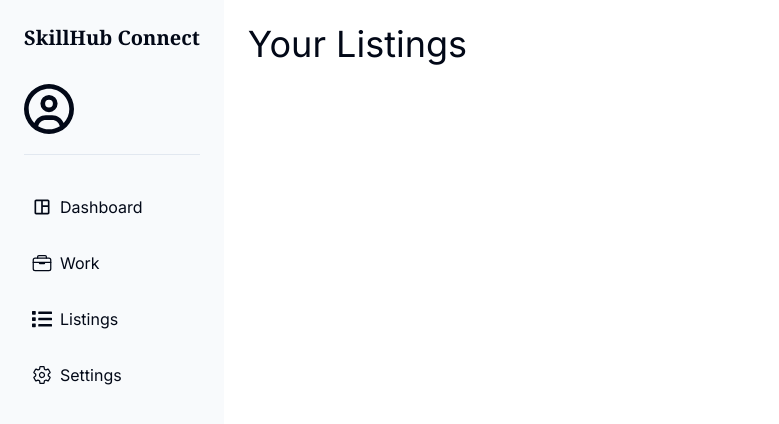
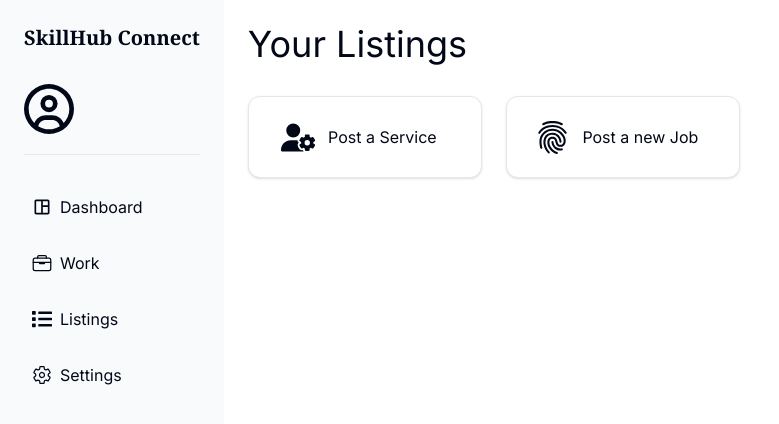
Before and after one commit to shahbaz4783/SkillHub-Connect, a Next.js app: page /dashboard/listings in a window 1280 px wide. Shown: the top 424 px of the page, without its empty margins (0-779 px from the left). Built offline with nearby package versions, Linux system fonts and the light colour scheme; no server answers.

Commit message:
deploument error fic

```diff
--- a/src/app/dashboard/layout.tsx
+++ b/src/app/dashboard/layout.tsx
@@ -2,7 +2,6 @@ import AdminNavbar from '@/components/shared/AdminNavbar';
 import React from 'react';
 
 const layout = ({
-	pageTitle,
 	children,
 }: {
 	pageTitle: string;
--- a/src/app/dashboard/listings/page.tsx
+++ b/src/app/dashboard/listings/page.tsx
@@ -1,4 +1,4 @@
-import ServicePostForm from '@/components/forms/ServicePostForm';
+import ListingRoutes from '@/components/cards/ListingRoutes';
 import DashboardHeader from '@/components/shared/DashboardHeader';
 import React from 'react';
 
@@ -6,6 +6,7 @@ const AdminServicePage = () => {
 	return (
 		<>
 			<DashboardHeader title='Your Listings' />
+			<ListingRoutes />
 		</>
 	);
 };
--- /dev/null
+++ b/src/components/cards/ListingRoutes.tsx
@@ -0,0 +1,22 @@
+import Link from 'next/link';
+import { Card, CardContent, CardHeader } from '../ui/card';
+import { LISTING_ROUTES } from '@/constants/quick-action.routes';
+
+const ListingRoutes = () => {
+	return (
+		<menu className='grid grid-cols-1 md:grid-cols-4 gap-6 justify-between'>
+			{LISTING_ROUTES.map((data) => (
+				<Link key={data.path} href={data.path}>
+					<Card className='cursor-pointer py-4 px-6 w-full flex justify-center items-center'>
+						<CardHeader className='flex justify-center items-center'>
+							{data.icon && <data.icon size={35} />}
+						</CardHeader>
+						<CardContent className='text-center'>{data.title}</CardContent>
+					</Card>
+				</Link>
+			))}
+		</menu>
+	);
+};
+
+export default ListingRoutes;
--- a/src/constants/quick-action.routes.ts
+++ b/src/constants/quick-action.routes.ts
@@ -33,3 +33,16 @@ export const SETTINGS_ROUTES: QuickActionProps[] = [
 		icon: IoNotificationsOutline,
 	},
 ];
+
+export const LISTING_ROUTES: QuickActionProps[] = [
+	{
+		title: 'Post a Service',
+		path: '/dashboard/settings/profile-settings',
+		icon: FaUserGear,
+	},
+	{
+		title: 'Post a new Job',
+		path: '/dashboard/settings/password-and-security',
+		icon: IoFingerPrint,
+	},
+];
```
